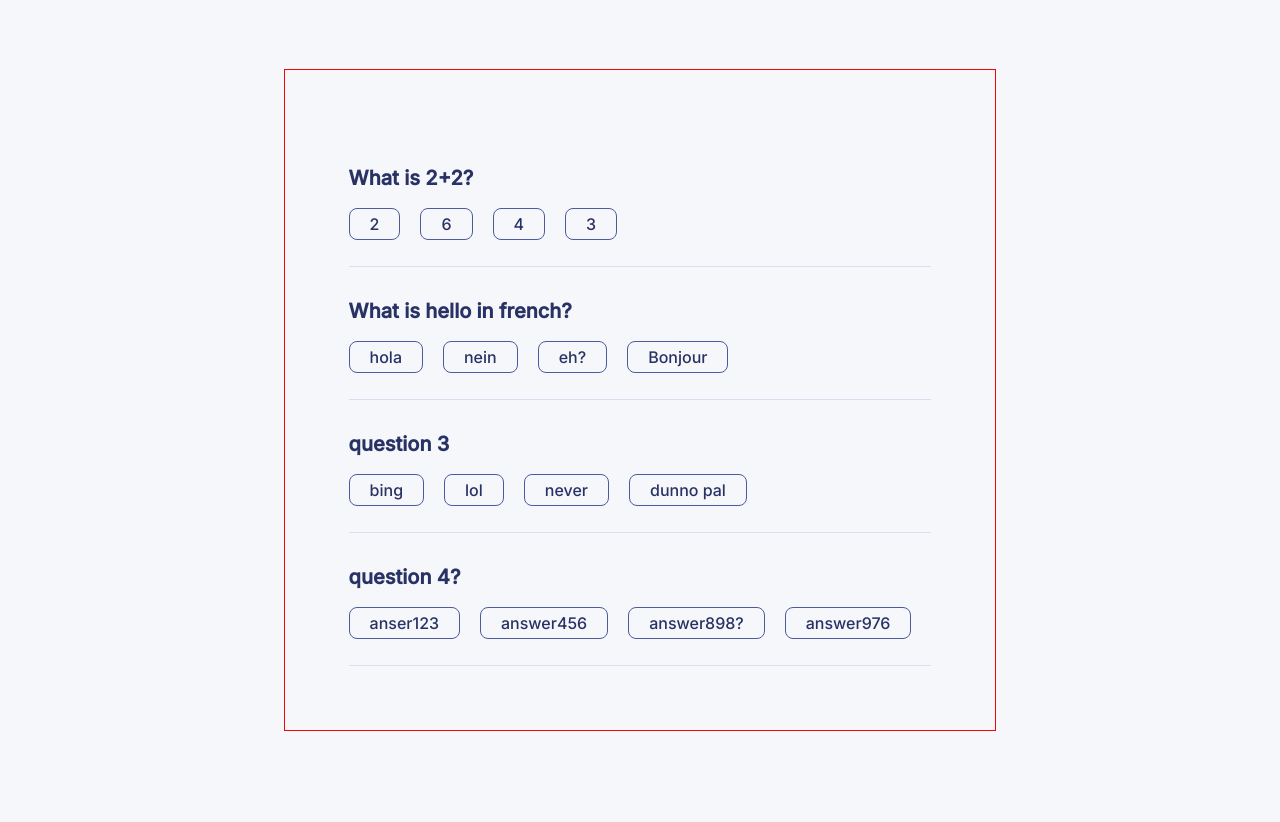
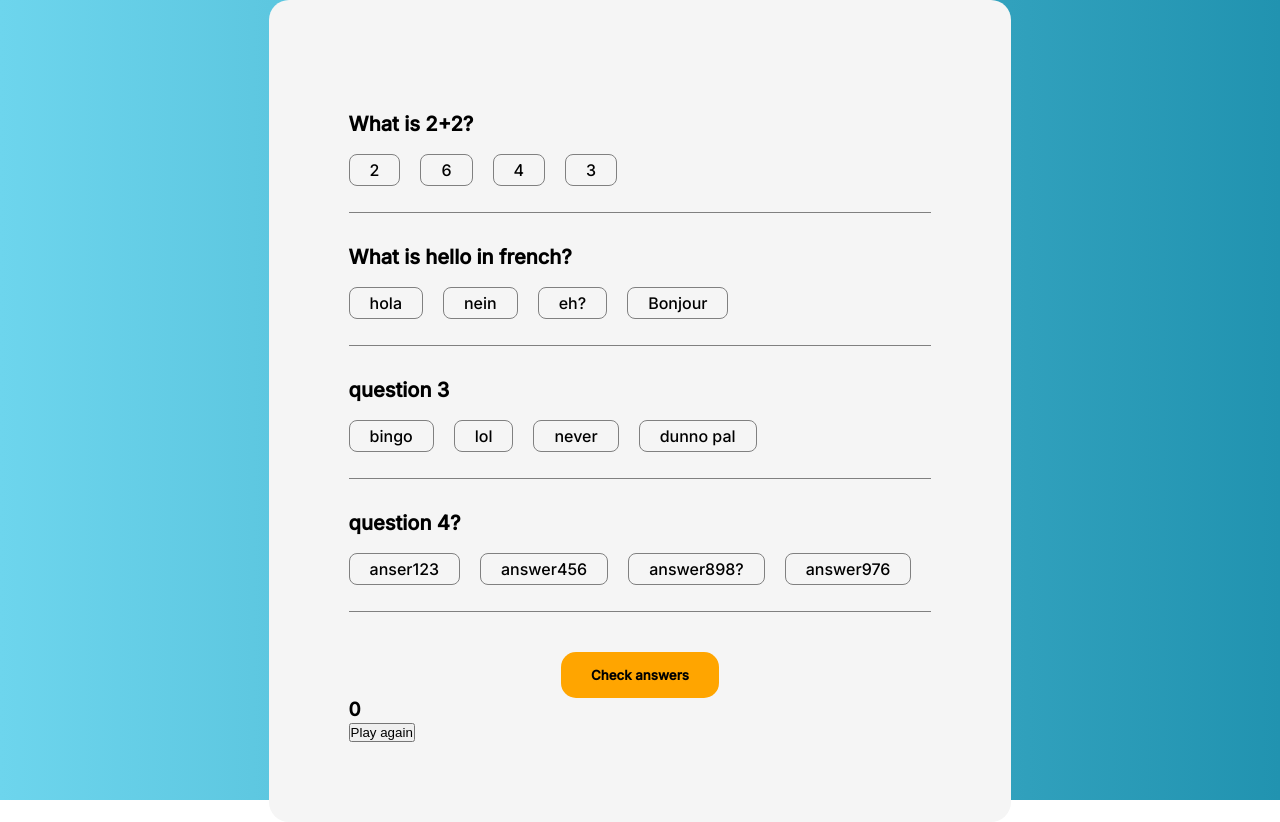
Before and after one commit to mmcampbell04/Quizzical, a React (Create React App) app: page / in a window 1280 px wide. Before the commit the page ends 800 px from the top, so only its background shows below. Built offline with nearby package versions, Linux system fonts and the light colour scheme.

Commit message:
added input control & scoring right answers

```diff
--- a/src/App.css
+++ b/src/App.css
@@ -1,11 +1,12 @@
 .container {
-  border: 1px solid red;
-  padding: 4em;
+  background: whitesmoke;
+  border-radius: 20px;
+  padding: 5em;
   grid-column: 2 / -2;
 }
 
 .question-card {
-  border-bottom: 1px solid #dbdef0;
+  border-bottom: 1px solid grey;
   padding-block: 2em;
 }
 
@@ -24,7 +25,7 @@ label {
   font-family: inherit;
   font-weight: 500;
   padding: 5px 20px;
-  border: 1px solid #4d5b9e;
+  border: 1.5px solid grey;
   border-radius: 8px;
 }
 
@@ -33,5 +34,22 @@ input[type="radio"] {
 }
 
 input[type="radio"]:checked + label {
-  background: green;
+  background: #6dd5ed;
+  color: white;
+  border: none;
 }
+
+.buttons-container {
+  text-align: center;
+}
+
+.btn {
+  margin-top: 3em;
+  background: orange;
+  font-weight: bolder;
+  font-family: inherit;
+  cursor: pointer;
+  padding: 15px 30px;
+  border: none;
+  border-radius: 15px;
+}
--- a/src/App.js
+++ b/src/App.js
@@ -23,14 +23,12 @@ const tempData = [
     question: "What is hello in french?",
     answer: "Bonjour",
     choices: ["hola", "nein", "eh?", "Bonjour"],
-    selected: "",
   },
   {
     id: 3,
     question: "question 3",
     answer: "bingo",
-    choices: ["bing", "lol", "never", "dunno pal"],
-    selected: "",
+    choices: ["bingo", "lol", "never", "dunno pal"],
   },
 
   {
@@ -38,7 +36,6 @@ const tempData = [
     question: "question 4?",
     answer: "answer456",
     choices: ["anser123", "answer456", "answer898?", "answer976"],
-    selected: "",
   },
 ];
 
--- a/src/components/Question.js
+++ b/src/components/Question.js
@@ -1,6 +1,6 @@
 import { React } from "react";
 
-export default function Question({ question, handleChange }) {
+export default function Question({ question, handleChange, userData }) {
   let answers = question.choices.map((choice, index) => {
     return (
       <div className="answer" key={index}>
@@ -10,6 +10,7 @@ export default function Question({ question, handleChange }) {
           className="quiz-answers"
           name={question.question}
           value={choice}
+          checked={userData[question.question] === choice}
           onChange={handleChange}
         />
         <label htmlFor={`option-${choice}`}>{choice}</label>
--- a/src/components/QuestionList.js
+++ b/src/components/QuestionList.js
@@ -3,7 +3,10 @@ import { React, useState } from "react";
 import Question from "./Question";
 
 export default function QuestionList({ quizQuestions }) {
-  const [userData, setUserData] = useState([]);
+  const [userData, setuserData] = useState({});
+  const [score, setScore] = useState(0);
+  const [formEdits, setFormEdits] = useState(true);
+  const [gameOver, setGameOver] = useState(false);
 
   let question = quizQuestions.map((question) => {
     return (
@@ -17,13 +20,13 @@ export default function QuestionList({ quizQuestions }) {
     );
   });
 
+  // handles changes of radio buttons
   function handleChange(event) {
-    // console.log(event);
     const { name, value } = event.target;
 
-    setUserData((prevUserData) => {
+    setuserData((prevuserData) => {
       return {
-        ...prevUserData,
+        ...prevuserData,
         [name]: value,
       };
     });
@@ -31,9 +34,41 @@ export default function QuestionList({ quizQuestions }) {
 
   console.log(userData);
 
+  function onFormSubmit(e) {
+    e.preventDefault();
+    setFormEdits((formEdits) => !formEdits);
+  }
+
+  console.log(formEdits);
+
+  // validate the users inputs compared to correct answers and increase score
+  function validateAnswers() {
+    // for each quiz question, check if the selected answer is actually the correct answer & if yes, increase score
+    quizQuestions.forEach((question) => {
+      const userAnswer = userData[question.question];
+      if (userAnswer === question.answer) {
+        setScore((prevScore) => prevScore + 1);
+      }
+    });
+
+    setGameOver((prevGameOver) => !prevGameOver);
+  }
+  console.log(gameOver);
+
   return (
     <main className="container">
-      <form className="quiz-form">{question}</form>
+      <form className="quiz-form" onSubmit={onFormSubmit}>
+        {question}
+        <div className="buttons-container">
+          <button className="btn btn-validate" onClick={validateAnswers}>
+            Check answers
+          </button>
+        </div>
+      </form>
+      <div className="score-message">
+        <h3>{score}</h3>
+        <button>Play again</button>
+      </div>
     </main>
   );
 }
--- a/src/index.css
+++ b/src/index.css
@@ -7,9 +7,9 @@
 
 body {
   font-family: "Inter", sans-serif;
-  background: #f5f7fb;
+
   font-size: 100%;
-  color: #293264;
+  /* color: #293264; */
 }
 
 #root {
@@ -17,4 +17,15 @@ body {
   display: grid;
   grid-template-columns: minmax(1em, 1fr) 1000px minmax(1em, 1fr);
   place-items: center;
+  background: #2193b0; /* fallback for old browsers */
+  background: -webkit-linear-gradient(
+    to right,
+    #6dd5ed,
+    #2193b0
+  ); /* Chrome 10-25, Safari 5.1-6 */
+  background: linear-gradient(
+    to right,
+    #6dd5ed,
+    #2193b0
+  ); /* W3C, IE 10+/ Edge, Firefox 16+, Chrome 26+, Opera 12+, Safari 7+ */
 }
```
